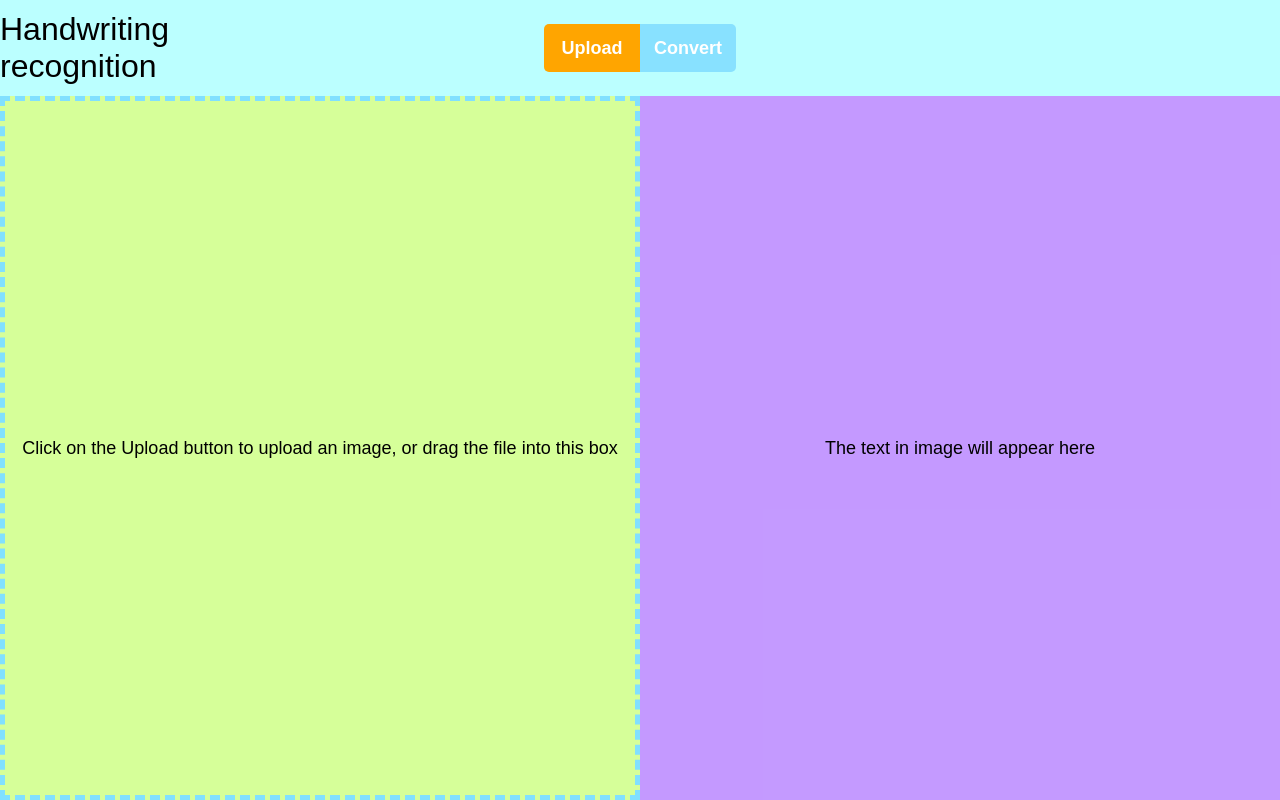
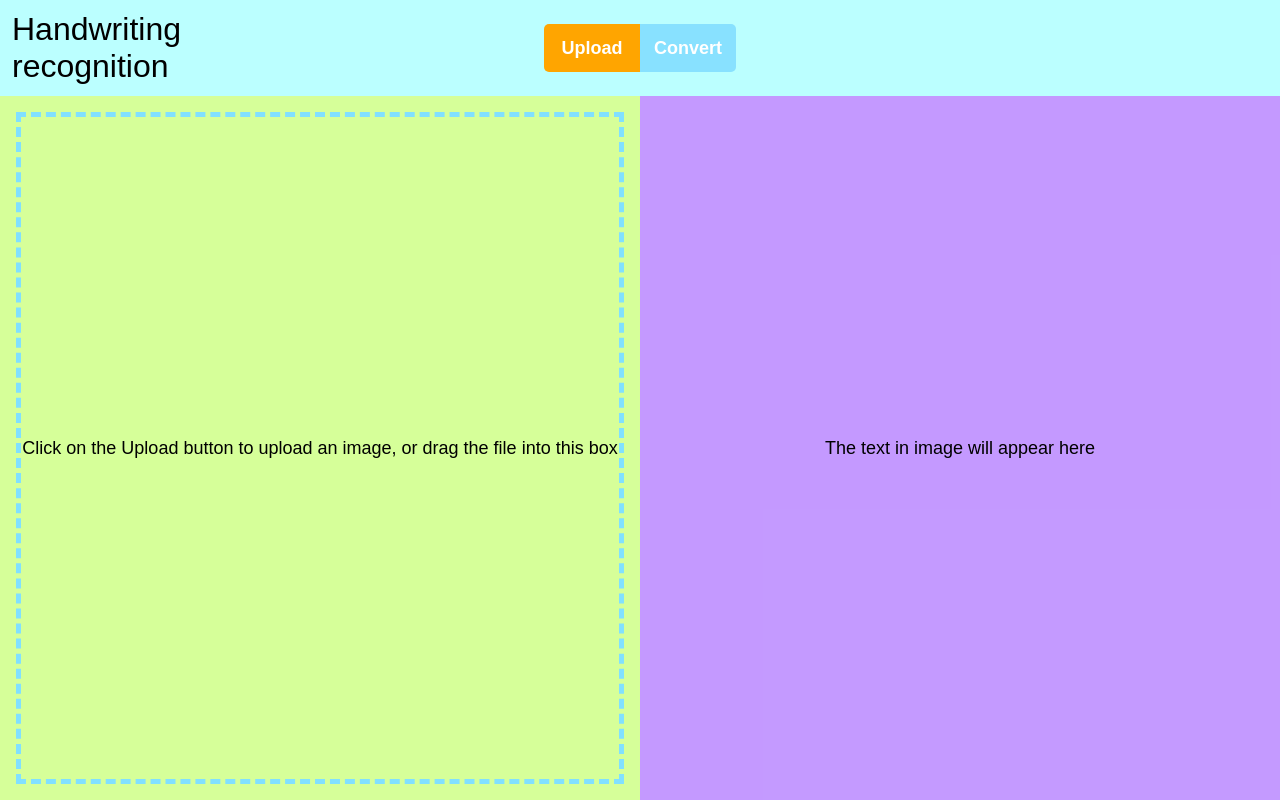
Before and after one commit to shrutikmali/spe-final-frontend, a React (Create React App) app: page / in a window 1280 px wide. Built offline with nearby package versions, Linux system fonts and the light colour scheme.

Commit message:
Create upload

```diff
--- a/src/App.css
+++ b/src/App.css
@@ -8,6 +8,7 @@
     width: 100%;
     height: 96px;
     flex-grow: 1;
+    padding: 0 12px;
 }
 
 .body {
@@ -20,6 +21,7 @@
     width: 50%;
     height: 100%;
     background-color: rgba(172, 255, 47, 0.488);
+    padding: 16px
 }
 
 .app-convert {
--- a/src/App.js
+++ b/src/App.js
@@ -1,17 +1,32 @@
-import React from "react";
+import React, { useState } from "react";
 import "./App.css";
 import Header from "./components/header/Header";
 import Upload from "./components/upload/Upload";
 import Conversion from "./components/conversion/Conversion";
 
 const App = () => {
+
+  const [file, setFile] = useState(null);
+	const [imageURL, setImageURL] = useState(null);
+
+	const handleUpload = (e) => {
+		const file = e.target.files[0];
+    if(!file.type.includes("image/")) {
+      alert("Only image files are allowed");
+      return;
+    }
+		const url = URL.createObjectURL(file);
+		setFile(file);
+		setImageURL(url);
+	}
+
   return (
     <div className="root">
       <div className="header">
-        <Header />
+        <Header imageURL={imageURL} handleUpload={handleUpload}/>
       </div>
       <div className="body">
-        <div className="app-upload"><Upload /></div>
+        <div className="app-upload"><Upload imageURL={imageURL} handleUpload={handleUpload} /></div>
         <div className="app-convert"><Conversion /></div>
       </div>
     </div>
--- a/src/components/header/Header.js
+++ b/src/components/header/Header.js
@@ -1,12 +1,14 @@
-import React from "react";
+import React, { useState } from "react";
 import "./header.css";
 
-const Header = () => {
+const Header = ({ imageURL, handleUpload }) => {
+
 	return (
 		<div className="header-root">
 			<div className="header-title"><p>Handwriting recognition</p></div>
 				<div className="header-btns">
-					<button className="btn upload-btn">Upload</button>
+					<input id="file-upload" type="file" style={{display: "none"}} accept="image/*" onChange={handleUpload} max={1}/>
+					<label htmlFor="file-upload" className="btn upload-btn">Upload</label>
 					<button className="btn convert-btn">Convert</button>
 				</div>
 		</div>
--- a/src/components/header/header.css
+++ b/src/components/header/header.css
@@ -28,6 +28,9 @@
     cursor: pointer;
     font-weight: bolder;
     outline: none;
+    display: flex;
+    align-items: center;
+    justify-content: center;
 }
 
 .upload-btn {
--- a/src/components/upload/Upload.js
+++ b/src/components/upload/Upload.js
@@ -1,11 +1,36 @@
 import React from "react";
 import "./upload.css";
 
-const Upload = () => {
+const Upload = ({ imageURL, handleUpload }) => {
+
+  const handleDragEnter = (e) => {
+    e.stopPropagation();
+    e.preventDefault();
+  }
+
+  const handleDragOver = (e) => {
+    e.stopPropagation();
+    e.preventDefault();
+  }
+
+  const handleDrop = (e) => {
+    e.stopPropagation();
+    e.preventDefault();
+    const dt = e.dataTransfer;
+    const files = dt.files;
+    let obj = {
+      target: {
+        files: files
+      }
+    }
+    handleUpload(obj);
+  }
+
   return (
-    <div className="upload-root">
+    <div className="upload-root" onDragEnter={handleDragEnter} onDragOver={handleDragOver} onDrop={handleDrop} >
       <div className="upload-hint-div">
-        <p className="upload-hint">Click on the Upload button to upload an image, or drag the file into this box</p>
+        {!imageURL && <p className="upload-hint">Click on the Upload button to upload an image, or drag the file into this box</p>}
+        {imageURL && <img src={imageURL} className="image-preview" />}
       </div>
     </div>
   );
--- a/src/components/upload/upload.css
+++ b/src/components/upload/upload.css
@@ -8,6 +8,17 @@
     justify-content: center;
 }
 
+.upload-hint-div {
+    display: flex;
+    justify-content: center;
+    align-items: center;
+}
+
 .upload-hint {
     font-size: 18px;
 }
+
+.image-preview {
+    align-self: center;
+    width: 99%;
+}
```
